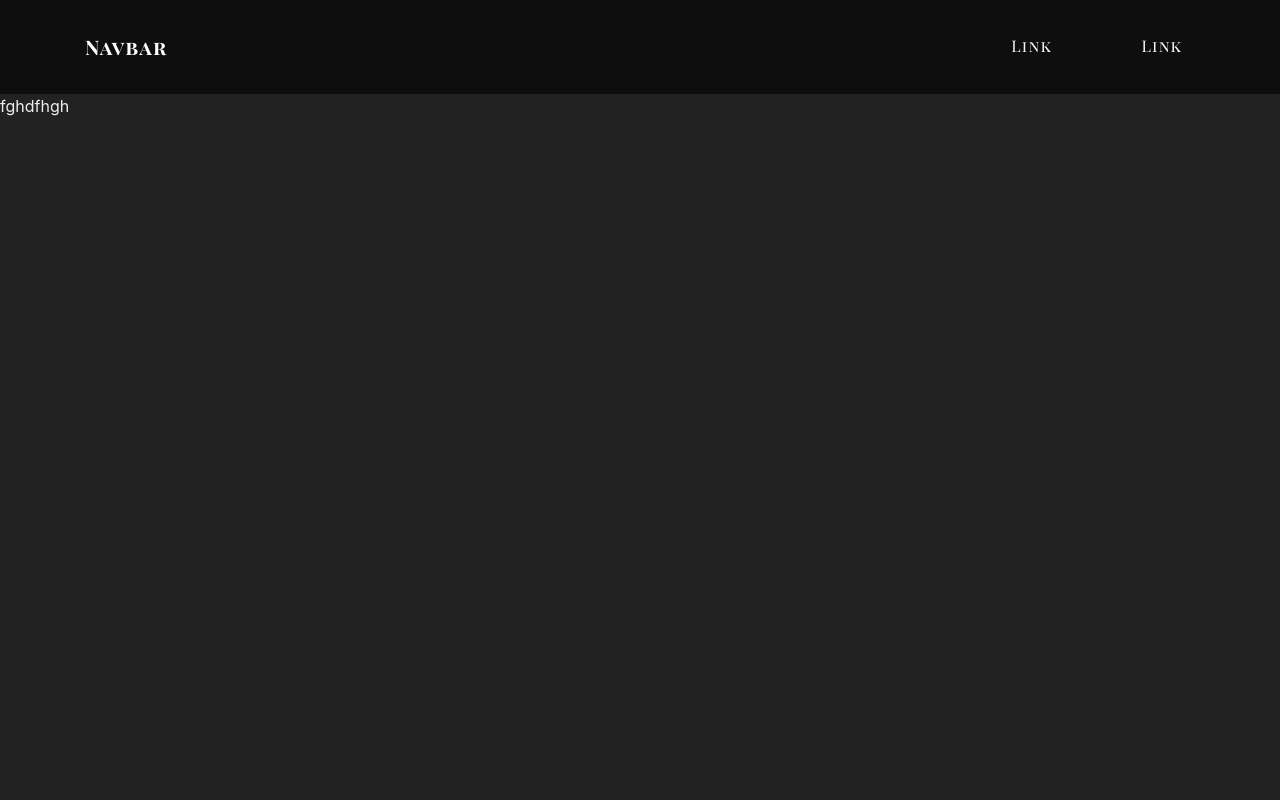
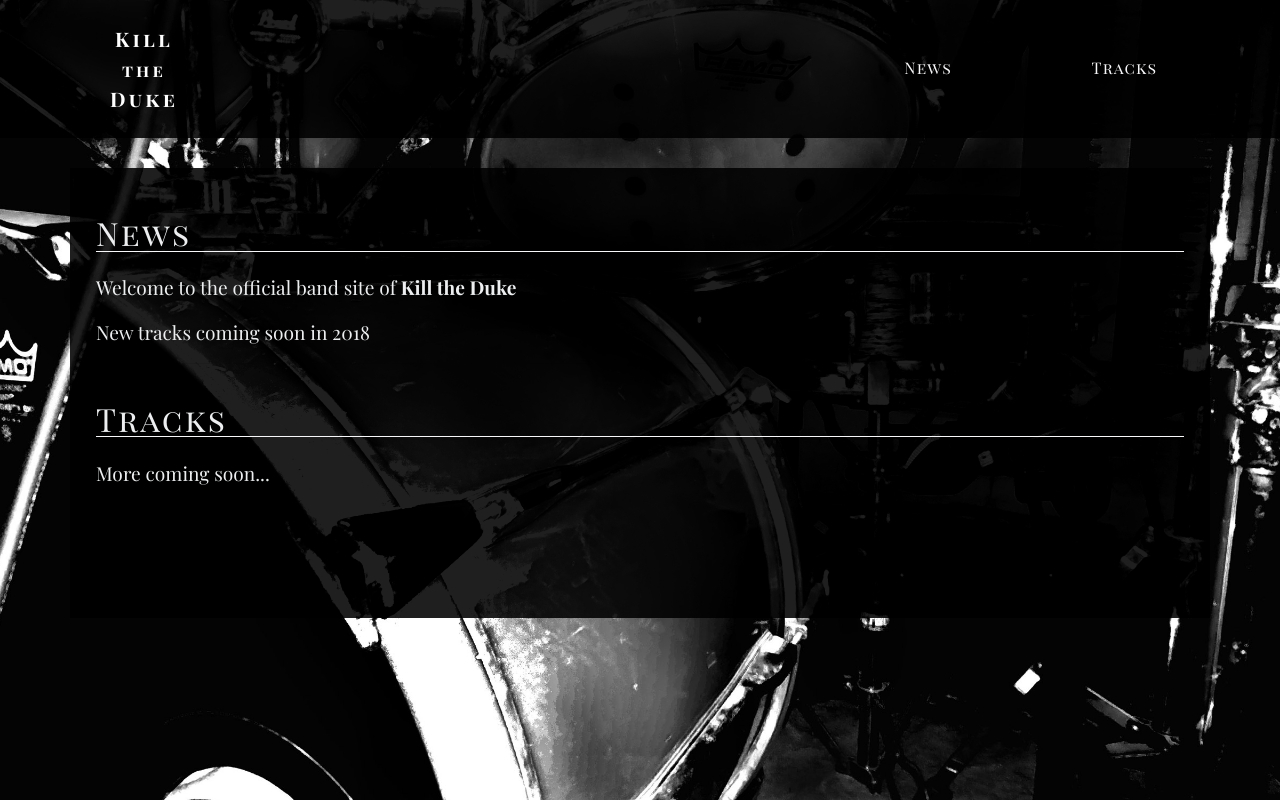
Before and after one commit to lapp14/k, a website: page src/index.html in a window 1280 px wide. Drawn offline with nearby package versions, Linux system fonts and the light colour scheme; a web font is replaced by a local one.

Commit message:
fixed css for background images, updated fonts, added multiple bg image sizes

```diff
--- a/gulpfile.js
+++ b/gulpfile.js
@@ -6,7 +6,7 @@ var sass        = require('gulp-sass');
 
 // Compile sass into CSS & auto-inject into browsers
 gulp.task('sass', function() {
-    return gulp.src(['node_modules/bootstrap/scss/bootstrap.scss', 'src/scss/*.scss'])
+    return gulp.src(['node_modules/bootstrap/scss/bootstrap.scss', 'node_modules/bootstrap/scss/_custom.scss', 'src/scss/*.scss'])
         .pipe(sass())
         .pipe(gulp.dest("src/css"))
         .pipe(browserSync.stream());
--- a/src/index.html
+++ b/src/index.html
@@ -3,7 +3,7 @@
     <head>
         <meta charset="utf-8">
         <meta http-equiv="x-ua-compatible" content="ie=edge">
-        <title></title>
+        <title>Kill the Duke</title>
         <meta name="description" content="">
         <meta name="viewport" content="width=device-width, initial-scale=1">
 
@@ -11,11 +11,11 @@
         <link rel="apple-touch-icon" href="icon.png">
         <!-- Place favicon.ico in the root directory -->
 
-        <link href="https://fonts.googleapis.com/css?family=Anton|Playfair+Display+SC:400,700" rel="stylesheet">
+        <link href="https://fonts.googleapis.com/css?family=Playfair+Display+SC:400,700|Playfair+Display:400,400i,700" rel="stylesheet">
 
+        <link rel="stylesheet" href="css/main.css">
         <link rel="stylesheet" href="css/bootstrap.css">
         <link rel="stylesheet" href="css/normalize.css">
-        <link rel="stylesheet" href="css/main.css">
     </head>
     <body>
         <!--[if lte IE 9]>
@@ -23,27 +23,45 @@
         <![endif]-->
 
         <div class="navbar navbar-toggleable-md navbar-inverse bg-inverse">
-            <button class="navbar-toggler navbar-toggler-right" type="button" data-toggle="collapse" data-target="#navbarSupportedContent" aria-controls="navbarSupportedContent" aria-expanded="false" aria-label="Toggle navigation">
+            <!--<button class="navbar-toggler navbar-toggler-right" type="button" data-toggle="collapse" data-target="#navbarSupportedContent" aria-controls="navbarSupportedContent" aria-expanded="false" aria-label="Toggle navigation">
                 <span class="navbar-toggler-icon"></span>
-            </button>
+            </button>-->
             <div class="container">
-                <a class="navbar-brand" href="#">Navbar</a>
-                <div class="collapse navbar-collapse justify-content-end" id="navbarSupportedContent">
+                <a class="navbar-brand" href="#">Kill<br/><span class="sm">the</span><br>Duke</a>
+                <div class="collapse navbar-collapse justify-content-end navbar-right" id="navbarSupportedContent">
                     <ul class="navbar-nav">
                         <li class="nav-item">
-                            <a class="nav-link" href="#">Link</a>
+                            <a class="nav-link" href="#news">News</a>
                         </li>
                         <li class="nav-item">
-                            <a class="nav-link" href="#">Link</a>
+                            <a class="nav-link" href="#tracks">Tracks</a>
                         </li>
                     </ul>
-
                 </div>
-
             </div>
         </div>
 
-fghdfhgh
+        <div class="container content">
+            <div class="row">
+                <div class="col">
+                    <h1 id="news">News</h1>
+                </div>
+            </div>
+            <div class="row">
+                <div class="col">
+                    <p>Welcome to the official band site of <strong>Kill the Duke</strong></p>
+                    <p>New tracks coming soon in 2018</p>
+                    <hr/>
+                </div>
+            </div>
+            <div class="row">
+                <div class="col">
+                    <h1 id="tracks">Tracks</h1>
+                    <p>More coming soon...</p>
+                </div>
+            </div>
+        </div>
+
 
         <script src="js/vendor/modernizr-3.5.0.min.js"></script>
         <script src="https://code.jquery.com/jquery-3.2.1.min.js" integrity="sha256-hwg4gsxgFZhOsEEamdOYGBf13FyQuiTwlAQgxVSNgt4=" crossorigin="anonymous"></script>
--- a/src/scss/main.scss
+++ b/src/scss/main.scss
@@ -11,9 +11,6 @@
 /* ==========================================================================
    Base styles: opinionated defaults
    ========================================================================== */
-
-
-
 
 /*
  * Remove text-shadow in selection highlight:
```
Also changed, not shown: src/css/bootstrap.css, src/icon.png, src/img/bg-1200.jpg (added), src/img/bg-992.jpg (added), src/img/bg.jpg (added), src/img/kill the duke.jpg (added), src/img/warehouse.jpg (added), src/tile-wide.png, src/tile.png, 1 other file.
